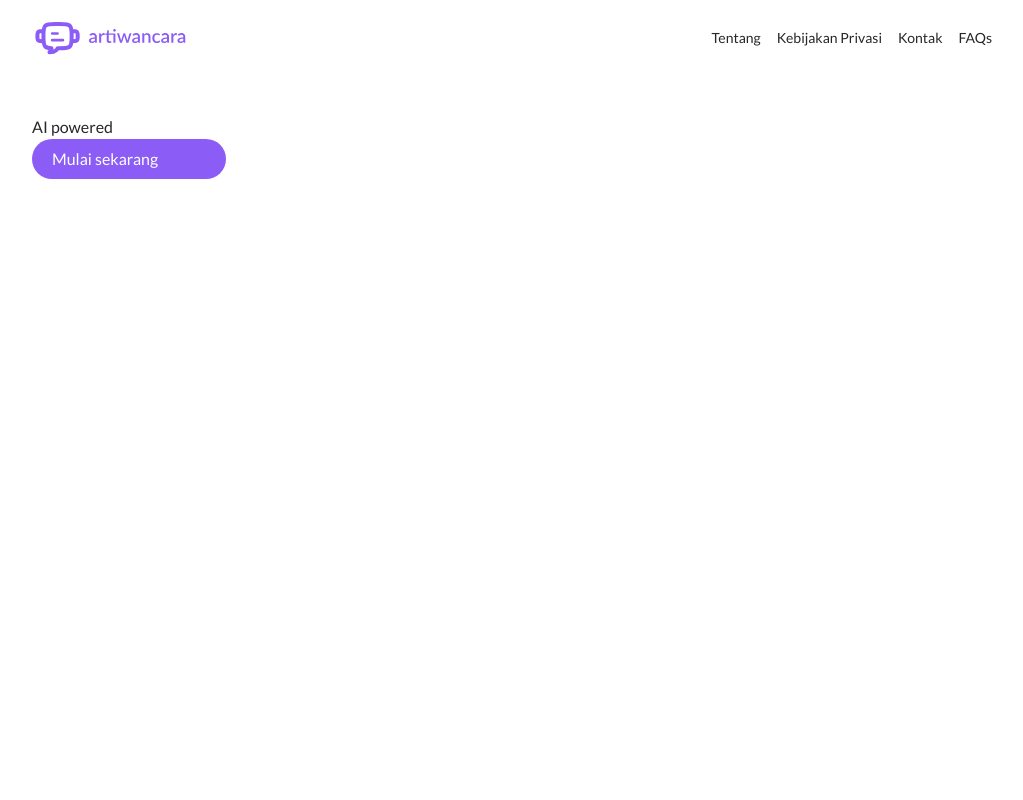
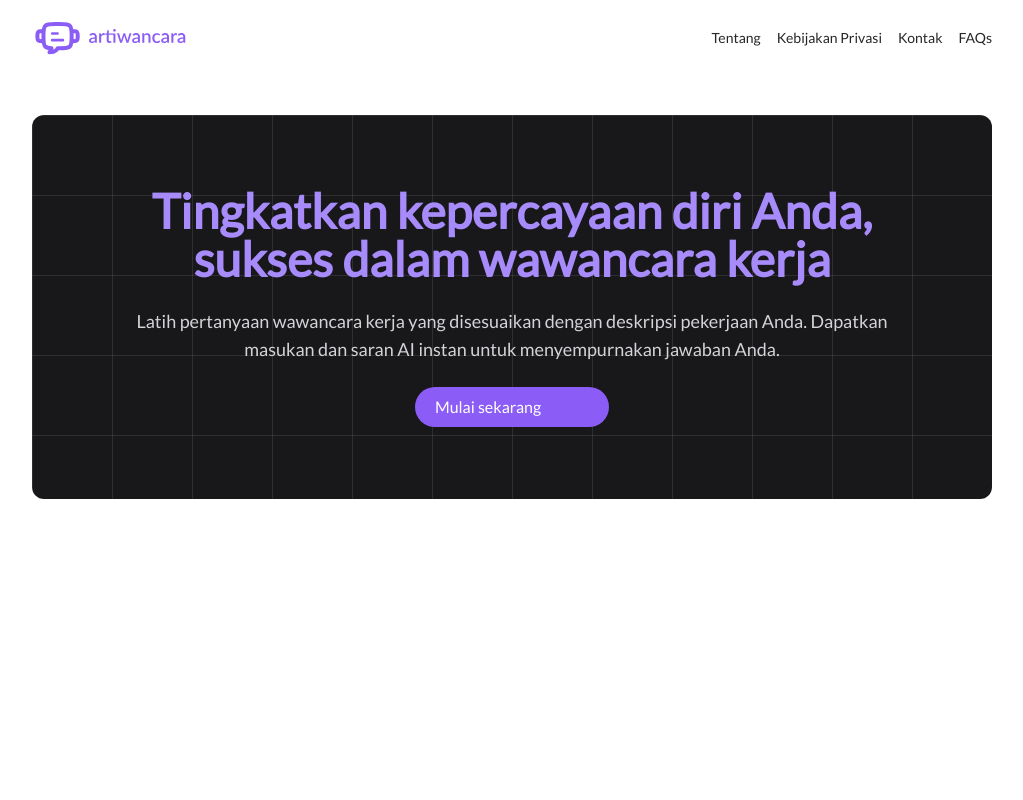
Before and after one commit to ahmadhabibi14/artiwancara, a SvelteKit app: page / in a window 1280 px wide. Shown: the top 800 px of the page, without its empty margins (128-1151 px from the left). Built offline with nearby package versions, Linux system fonts and the light colour scheme; some icons are missing.

Commit message:
[fix] landing page

```diff
--- a/src/components/interview/Initial.svelte
+++ b/src/components/interview/Initial.svelte
@@ -162,7 +162,7 @@
       <button
         on:click|preventDefault={Start}
         disabled={isSubmitted}
-        class="mt-3 w-fit bg-violet-500 hover:bg-violet-600 disabled:bg-violet-400
+        class="mt-3 w-fit bg-violet-500 hover:bg-violet-400 disabled:bg-violet-400
         text-white py-2 px-5 rounded-full mx-auto flex flex-row gap-2 items-center group"
       >
         <span>Mulai Wawancara</span>
--- a/src/routes/+page.svelte
+++ b/src/routes/+page.svelte
@@ -30,10 +30,12 @@
   <meta name="twitter:image" content={SITE_OG_IMG_URL} />
 </svelte:head>
 
-<main class="bg-white min-h-[100dvh]">
-  <div transition:fade={{ delay: 250, duration: 300 }}>
-    AI powered
-
+<main class="bg-white min-h-[100dvh]" transition:fade={{ delay: 250, duration: 300 }}>
+  <div class="flex flex-col gap-10">
+    <div class="w-full h-96 rounded-xl overflow-hidden relative">
+      <section class="flex flex-col gap-6 justify-center items-center absolute mx-auto w-full h-full my-auto">
+        <h1 class="max-w-[800px] text-center text-5xl font-bold text-violet-400">Tingkatkan kepercayaan diri Anda, sukses dalam wawancara kerja</h1>
+        <p class="text-lg text-zinc-300 text-center max-w-[800px]">Latih pertanyaan wawancara kerja yang disesuaikan dengan deskripsi pekerjaan Anda. Dapatkan masukan dan saran AI instan untuk menyempurnakan jawaban Anda.</p>
         <a href="/start" class="flex flex-row relative bg-violet-500 py-2 rounded-full w-fit text-white pl-5 pr-12 group">
           <span>Mulai sekarang</span>
           <Icon
@@ -42,5 +44,34 @@
             src={RiArrowsArrowRightLine}
           />
         </a>
+      </section>
+      <div class="container"></div>
+    </div>
   </div>
 </main>
+
+<style>
+  .container {
+    width: 100%;
+  height: 100%;
+
+  background: #18181b;
+  --gap: 5em;
+  --line: 1px;
+  --color: rgba(255, 255, 255, 0.2);
+
+  background-image: linear-gradient(
+      -90deg,
+      transparent calc(var(--gap) - var(--line)),
+      var(--color) calc(var(--gap) - var(--line) + 1px),
+      var(--color) var(--gap)
+    ),
+    linear-gradient(
+      0deg,
+      transparent calc(var(--gap) - var(--line)),
+      var(--color) calc(var(--gap) - var(--line) + 1px),
+      var(--color) var(--gap)
+    );
+  background-size: var(--gap) var(--gap);
+  }
+</style>
--- /dev/null
+++ b/src/routes/about/+page.svelte
@@ -0,0 +1,13 @@
+<script lang="ts">
+
+</script>
+
+<svelte:head>
+  <title>Artiwancara | Tentang</title>
+</svelte:head>
+
+<main class="bg-white min-h-[100dvh]">
+  <div>
+    <h1>Tentang</h1>
+  </div>
+</main>
--- /dev/null
+++ b/src/routes/contact/+page.svelte
@@ -0,0 +1,13 @@
+<script lang="ts">
+
+</script>
+
+<svelte:head>
+  <title>Artiwancara | Kontak</title>
+</svelte:head>
+
+<main class="bg-white min-h-[100dvh]">
+  <div>
+    <h1>Kontak</h1>
+  </div>
+</main>
--- /dev/null
+++ b/src/routes/faq/+page.svelte
@@ -0,0 +1,13 @@
+<script lang="ts">
+
+</script>
+
+<svelte:head>
+  <title>Artiwancara | FAQs</title>
+</svelte:head>
+
+<main class="bg-white min-h-[100dvh]">
+  <div>
+    <h1>FAQs</h1>
+  </div>
+</main>
--- /dev/null
+++ b/src/routes/privacy-policy/+page.svelte
@@ -0,0 +1,13 @@
+<script lang="ts">
+
+</script>
+
+<svelte:head>
+  <title>Artiwancara | Kebijakan dan Privasi</title>
+</svelte:head>
+
+<main class="bg-white min-h-[100dvh]">
+  <div>
+    <h1>Kebijakan dan Privasi</h1>
+  </div>
+</main>
```
Lines whose indentation alone changed are shown as unchanged.
